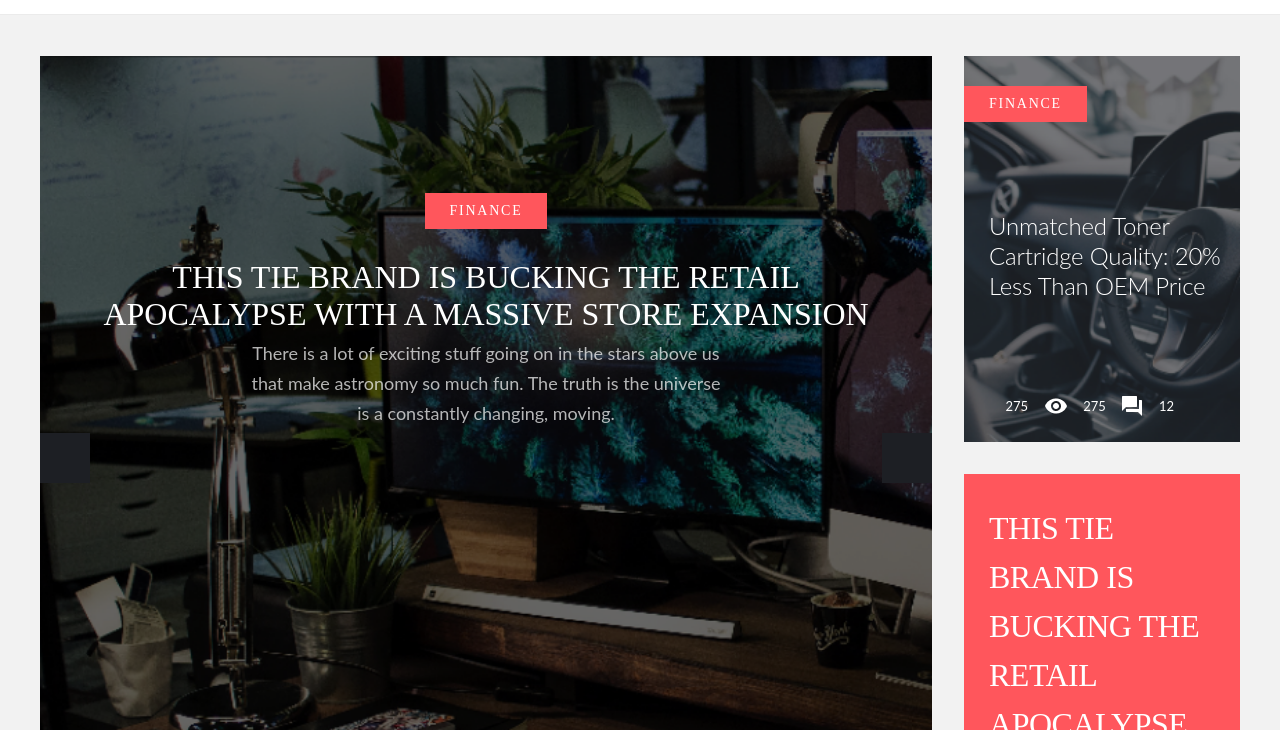
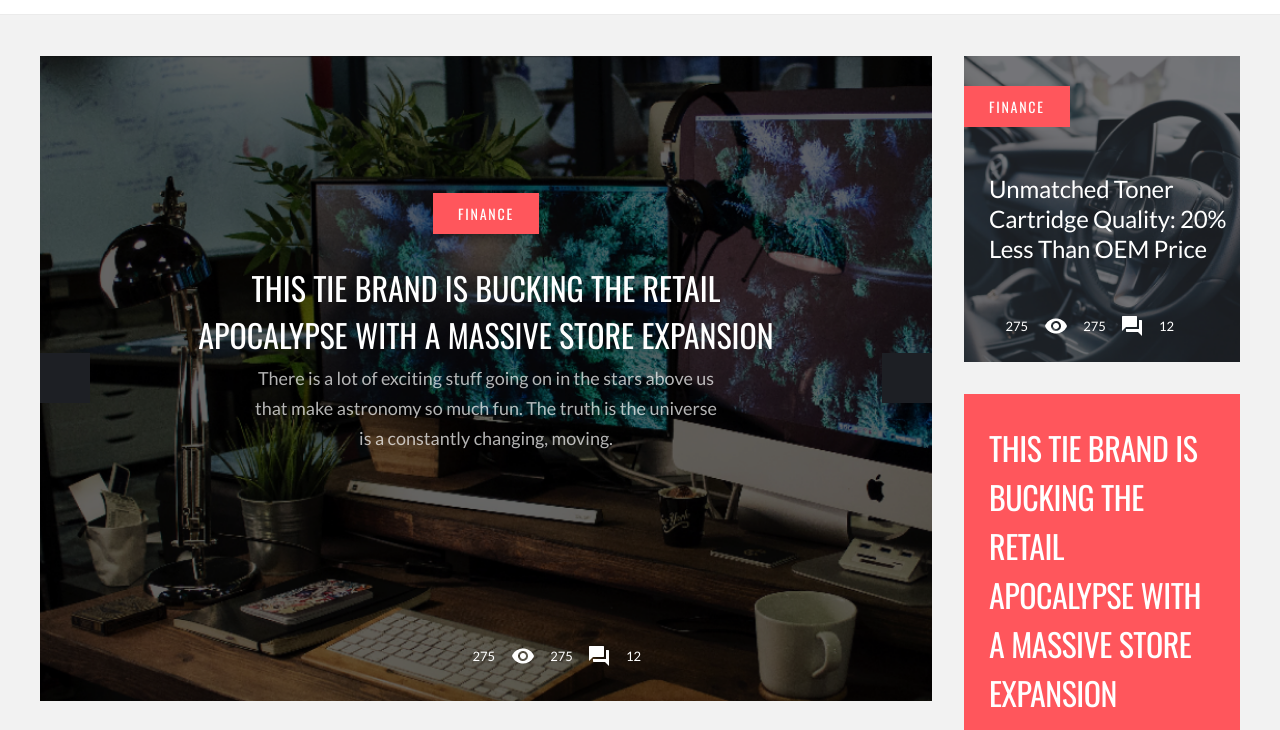
Before and after one commit to yeolsss/frontend-challenge, a plain HTML site: page index.html in a window 1280 px wide. Shown: the part 76-806 px from the top of the page. Drawn offline with Linux system fonts and the light colour scheme; the site is published under a folder, as on GitHub Pages, so addresses that start at the root find nothing.

Commit message:
frontend-challenge
fonts path 변경

```diff
--- a/css/styles.css
+++ b/css/styles.css
@@ -27,14 +27,14 @@ li {
 /*font-face*/
 @font-face {
   font-family: 'oswald';
-  src: url("/fonts/oswald.ttf");
+  src: url("../fonts/oswald.ttf");
   font-weight: normal;
   font-style: normal;
 }
 
 @font-face {
   font-family: 'lato';
-  src: url("/fonts/lato.ttf");
+  src: url("../fonts/lato.ttf");
   font-weight: normal;
   font-style: normal;
 }
```
